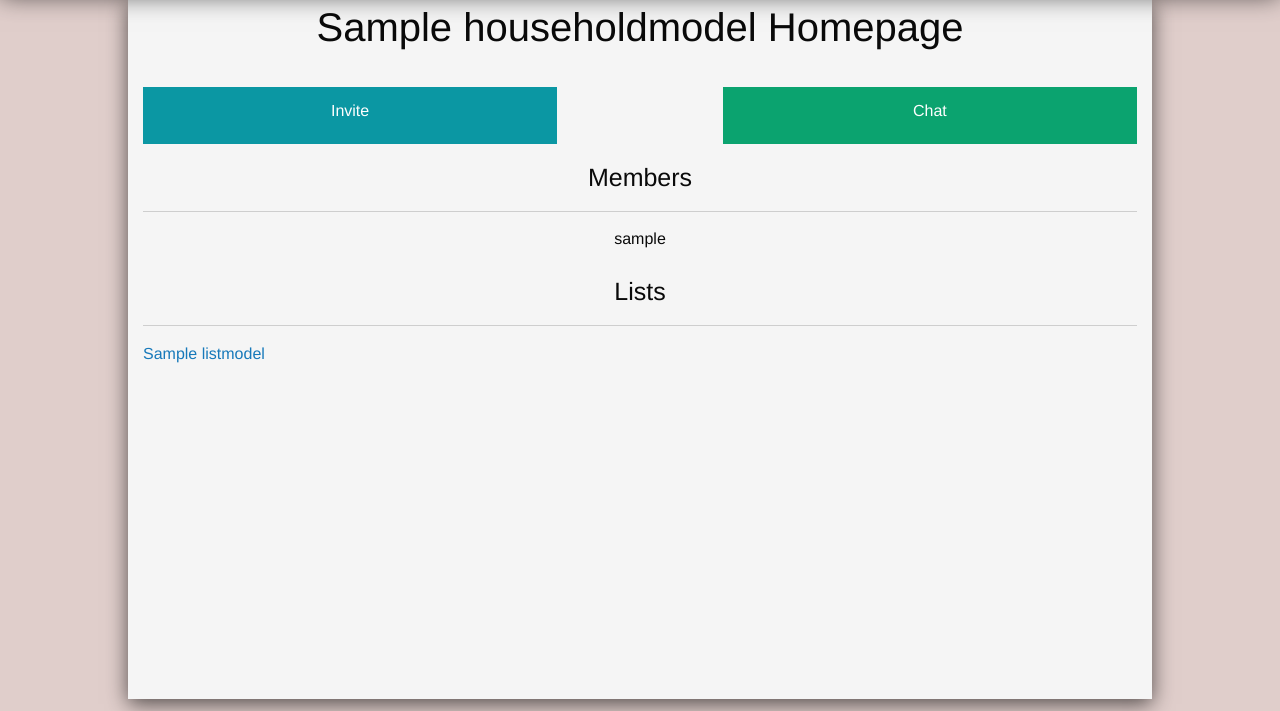
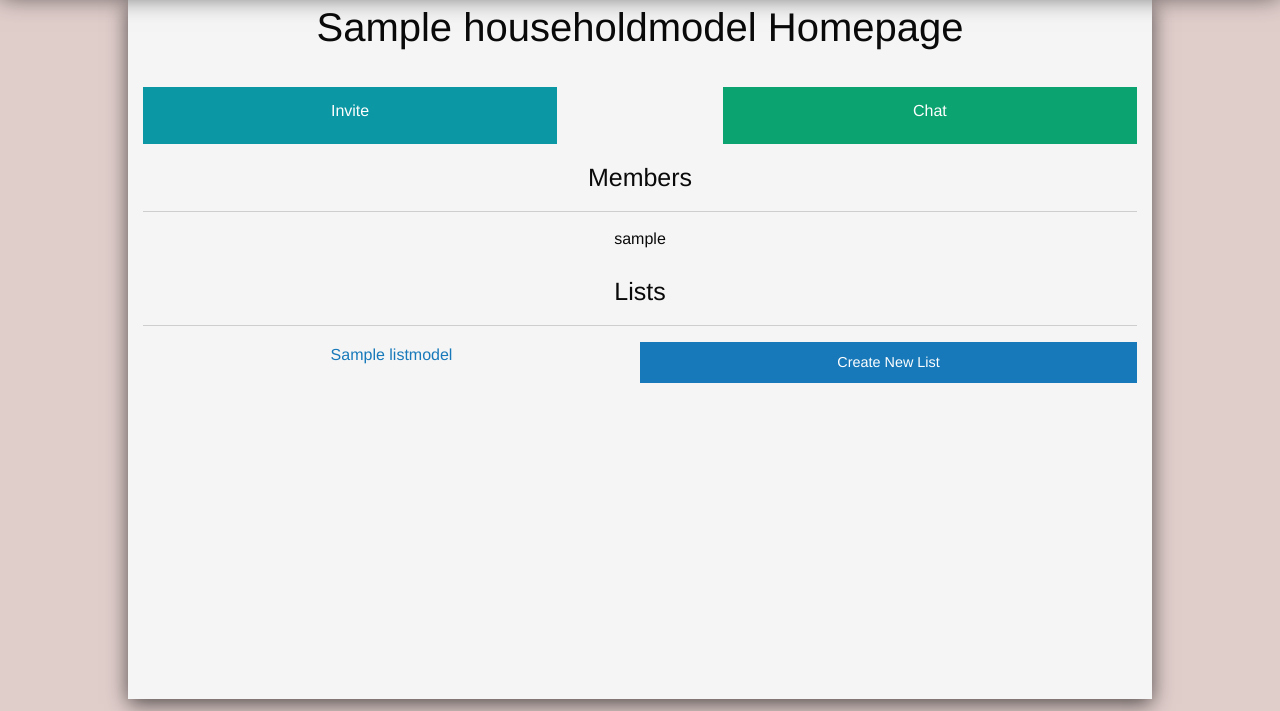
Before and after one commit to Joseph-Levin/WebFinalProject, a Django app: page /household/1/ in a window 1280 px wide. Shown: the part 89-800 px from the top of the page. Run offline with Django 3.2, Linux system fonts and the light colour scheme; a user stored in the database is signed in; tables that the repository leaves empty hold one stand-in row (values such as "Sample post"); some libraries are stand-ins or nearby versions.

Commit message:
Create lists added, styled household home

```diff
--- a/mysite/main/models.py
+++ b/mysite/main/models.py
@@ -11,7 +11,7 @@ class HouseholdModel(models.Model):
     return self.name
 
 class ListModel(models.Model):
-  name = models.CharField(max_length=255, unique=True)
+  name = models.CharField(max_length=255)
   household = models.ForeignKey(HouseholdModel, on_delete=models.CASCADE, related_name='list')
 
   def __str__(self):
@@ -23,6 +23,7 @@ class ListItemModel(models.Model):
   complete = models.BooleanField(default=False)
   list = models.ForeignKey(ListModel, on_delete=models.CASCADE, related_name='item')
   author = models.ForeignKey(User, on_delete=models.CASCADE, related_name='item')
+  receipt = models.ImageField(upload_to='receipts/', blank=True)
 
   def __str__(self):
     return self.description
--- a/mysite/main/templates/household/home.html
+++ b/mysite/main/templates/household/home.html
@@ -42,11 +42,18 @@
             style="padding-bottom: 1vh; margin-bottom: 2vh; border-bottom-style: solid; border-bottom-width: thin; border-bottom-color: #cecece">
             <h4>Lists</h4>
         </div>
-        {% for list in lists %}
-        <div class="grid-x">
-            <a href="list/{{ list.id}}">{{ list.name }}</a>
+        <div class="cell large-6 medium-6 small-8">
+        <ul style="margin: 0 auto; display: table;">
+            {% for list in lists %}
+            <li style="list-style-type: none;">
+                <a href="list/{{ list.id}}">{{ list.name }}</a>
+            </li>
+            {% endfor %}
+        </ul>
         </div>
-        {% endfor %}
+        <div class="cell large-6 medium-6 small-4">
+            <a class="button expanded" href="list/">Create New List</a>
+        </div>
     </div>
 
 </div>
--- /dev/null
+++ b/mysite/main/templates/household/list/create_list.html
@@ -0,0 +1,6 @@
+<form action="/household/{{ houseid }}/list/" method="post">
+    {% csrf_token %}
+
+    {{ form }}
+    <input type="submit" class="button expanded" name="Create List" value="Create List" />
+</form>
--- a/mysite/main/urls.py
+++ b/mysite/main/urls.py
@@ -12,6 +12,7 @@ urlpatterns = [
     path('household/', views.household),
     path('household/<int:id>/', views.household_home),
     path('household/<int:id>/invite/', views.household_invite),
+    path('household/<int:id>/list/', views.new_list),
     path('household/<int:id>/list/<int:listid>/', views.view_list),
     path('household/<int:id>/list/<int:listid>/listitem/<int:itemid>/toggle/', views.list_item_toggle),
     path('household/<int:id>/list/<int:listid>/listitem/<int:itemid>/delete/', views.list_item_delete),
--- a/mysite/main/views.py
+++ b/mysite/main/views.py
@@ -2,12 +2,12 @@ from typing import List
 from django.core import serializers
 from django.http.response import HttpResponseRedirect, JsonResponse
 from django.shortcuts import render, redirect
-from django.contrib.auth import logout
+from django.contrib.auth import login, logout
 from django.contrib.auth.decorators import login_required
 from django.http import HttpResponse
 from django.conf import settings
 
-from .forms import RegistrationForm, HouseholdForm, HouseholdInviteForm, UpdateUserForm, ListItemForm
+from .forms import RegistrationForm, HouseholdForm, HouseholdInviteForm, ListForm, ListItemForm, UpdateUserForm
 from .models import HouseholdInviteModel, HouseholdModel, ListItemModel, ListModel
 
 
@@ -158,6 +158,25 @@ def household_home(request, id):
     return render(request, 'household/home.html', context=context)
 
 @login_required
+def new_list(request, id):
+    if request.method == 'POST':
+        form = ListForm(request.POST, houseid=id)
+        if form.is_valid():
+            list = form.save(request)
+            return redirect('/household/' + str(id) + '/list/' + str(list.id))
+
+    else:
+        form = ListForm(houseid=id)
+
+    context = {
+        'title': 'Create a List',
+        'form': form,
+        'houseid': id,
+    }
+    return render(request, 'household/list/create_list.html', context=context)
+
+
+@login_required
 def view_list(request, id, listid):
     list = ListModel.objects.get(pk=listid)
     listitems = ListItemModel.objects.filter(list=listid)
```
Also changed, not shown: mysite/main/forms.py (+38 -1 lines).
